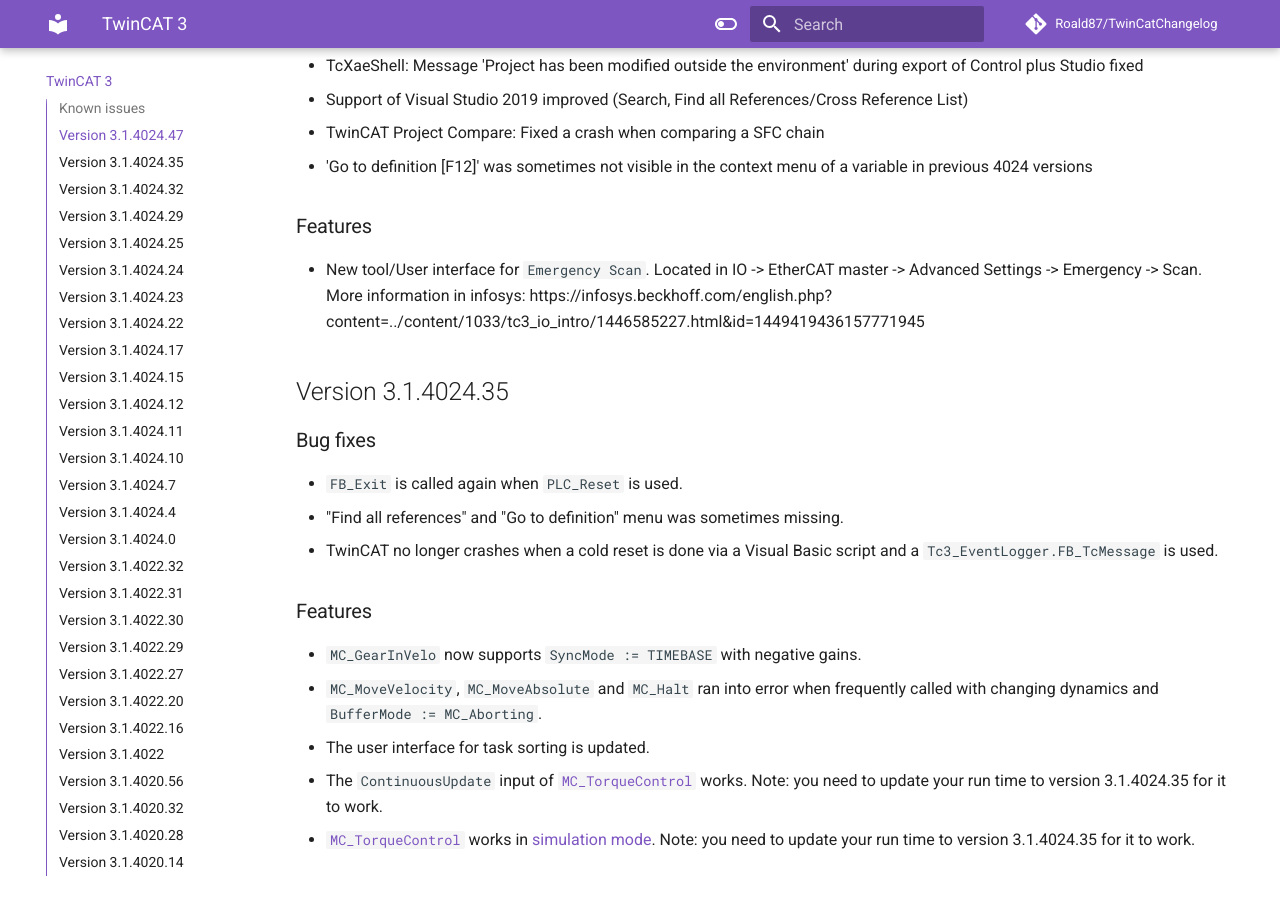
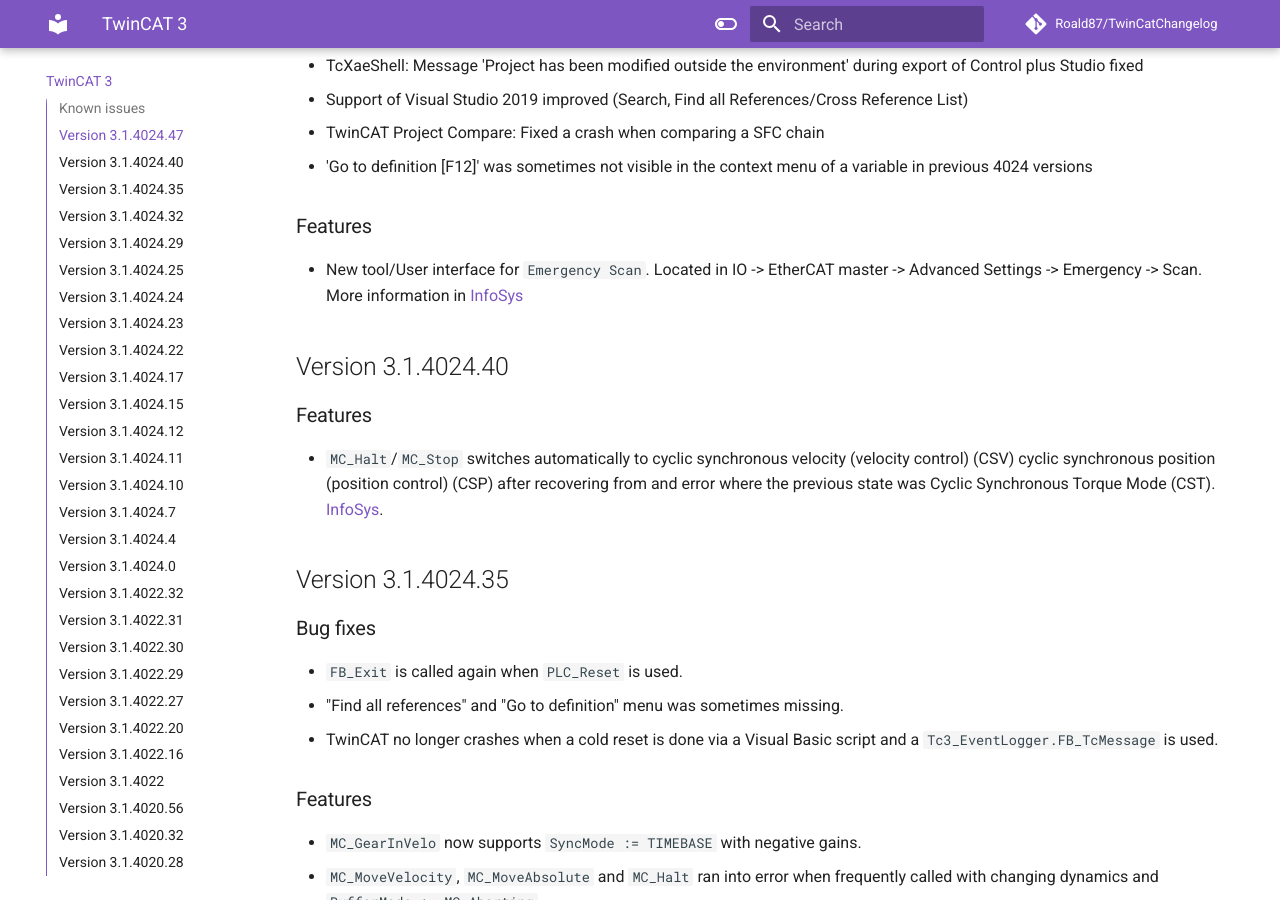
Before and after one commit to Roald87/TwinCatChangelog, an MkDocs documentation site: the page built from docs/tc3.md, in a window 1280 px wide and 900 px high, scrolled down 1428 px. Built offline with MkDocs 1.6.1 and Material for MkDocs 9.7.7, drawn with Linux system fonts in a browser that asks for light colours; comment, search, counter and statistics services are not loaded.

Commit message:
Auto csv csp recovery (#99)
* turn url into markdown link

* mc_halt/mc_stop atomatically reset to csv/csp mode

* [pre-commit.ci] auto fixes from pre-commit.com hooks

for more information, see https://pre-commit.ci

---------

Co-authored-by: pre-commit-ci[bot] <66853113+pre-commit-ci[bot]@users.noreply.github.com>

```diff
--- a/docs/tc3.md
+++ b/docs/tc3.md
@@ -33,7 +33,13 @@
 
 ### Features
 
--   New tool/User interface for `Emergency Scan`. Located in IO -> EtherCAT master -> Advanced Settings -> Emergency -> Scan. More information in infosys: https://infosys.beckhoff.com/english.php?content=../content/1033/tc3_io_intro/1446585227.html&id=1449419436157771945
+-   New tool/User interface for `Emergency Scan`. Located in IO -> EtherCAT master -> Advanced Settings -> Emergency -> Scan. More information in [InfoSys](https://infosys.beckhoff.com/english.php?content=../content/1033/tc3_io_intro/1446585227.html&id=1449419436157771945)
+
+## Version 3.1.4024.40
+
+### Features
+
+-   `MC_Halt`/`MC_Stop` switches automatically to cyclic synchronous velocity (velocity control) (CSV) cyclic synchronous position (position control) (CSP) after recovering from and error where the previous state was Cyclic Synchronous Torque Mode (CST). [InfoSys](https://infosys.beckhoff.com/content/1033/tcplclib_tc2_mc2/7617393803.html?id=6677792901421113137).
 
 ## Version 3.1.4024.35
 
```
